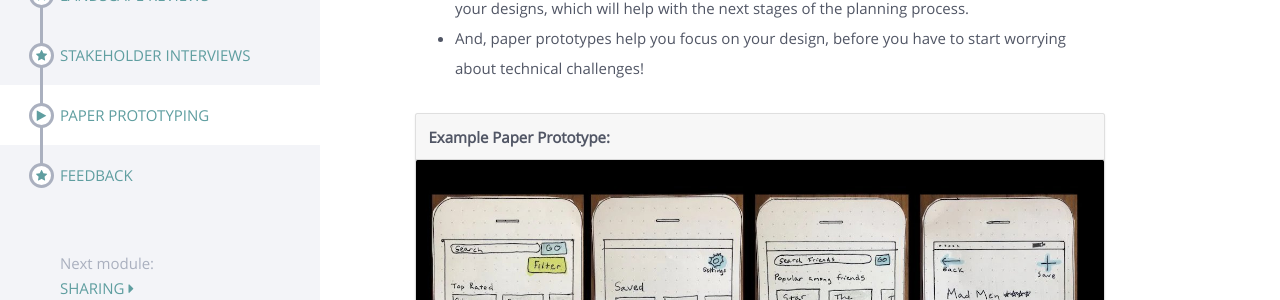
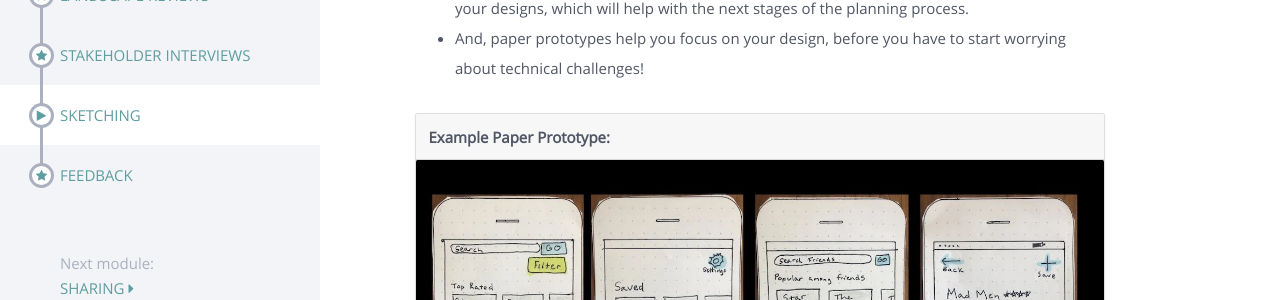
Before and after one commit to ucsdlib/foundations, a Jekyll site: the page built from modules/design-process/_posts/2000-01-06-sketching.html, in a window 1280 px wide and 900 px high, scrolled down 325 px. Shown: the part 155-455 px from the top of the window. Built offline with Jekyll 4.4.1, drawn with Linux system fonts in a browser that asks for light colours; nearby versions of some CDN libraries.

Commit message:
Update and rename 2000-01-06-paper-prototyping.html to 2000-01-06-sketching.html

```diff
--- a/modules/design-process/_posts/2000-01-06-paper-prototyping.html
+++ b/modules/design-process/_posts/2000-01-06-sketching.html
@@ -1,5 +1,5 @@
 ---
-title: Paper Prototyping
+title: Sketching
 ---
 <h2>Paper Prototyping</h2>
 <small>(also known as "rapid prototyping")</small>
```
